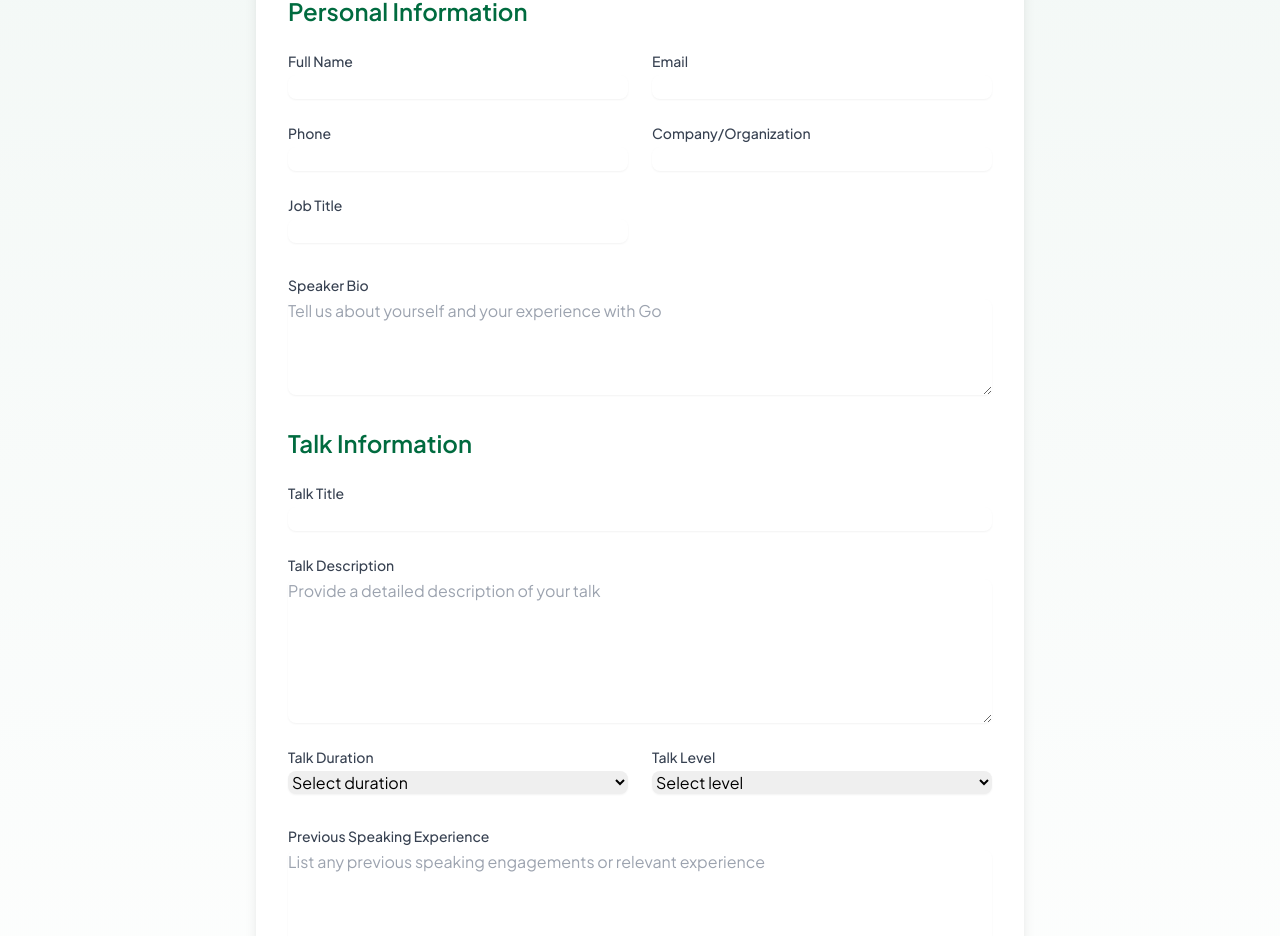
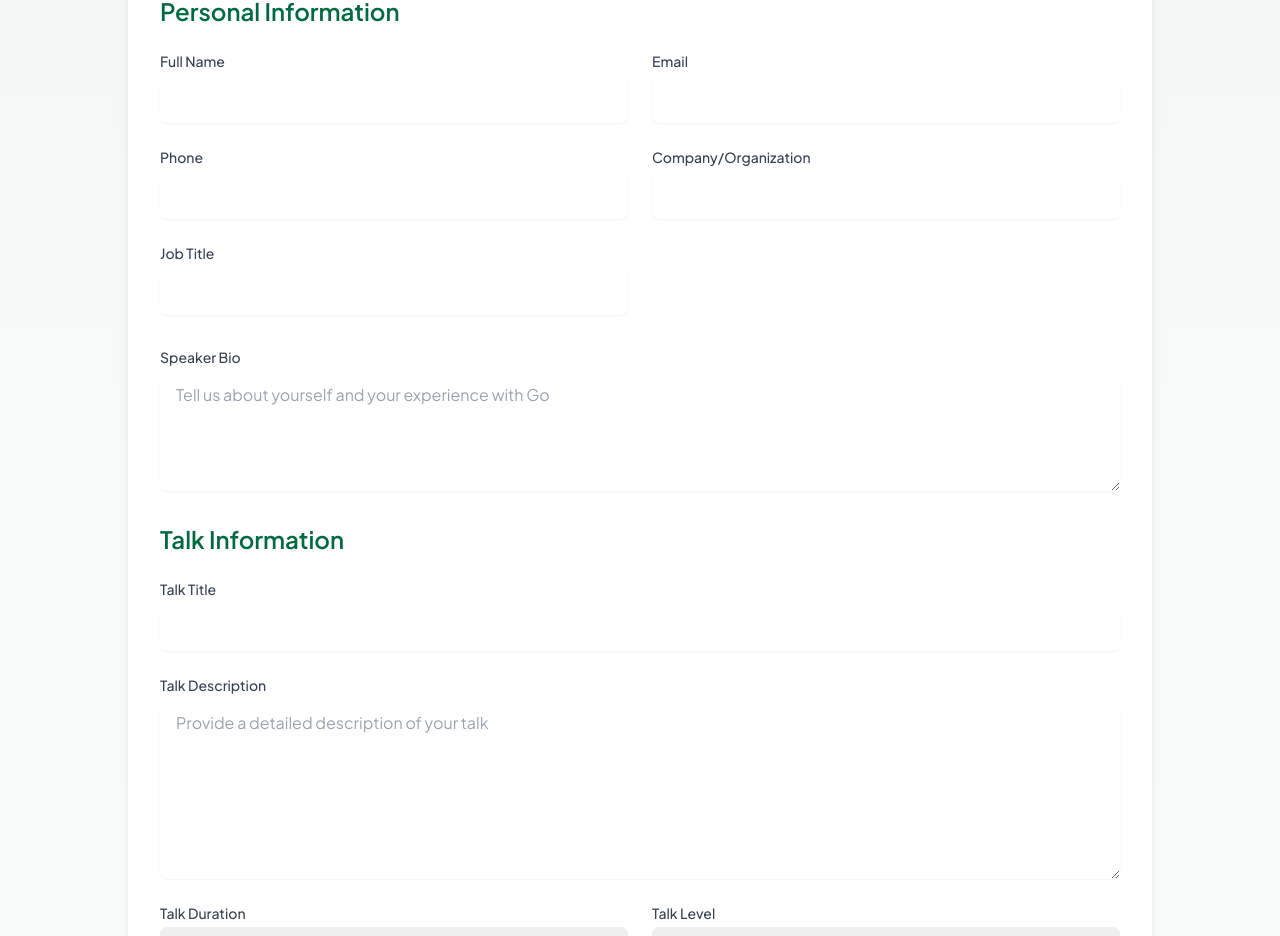
Before and after one commit to gophercon-africa/website, a Next.js app: page /cfp in a window 1280 px wide. Shown: the part 269-1205 px from the top of the page. Built offline with nearby package versions, Linux system fonts and the light colour scheme.

Commit message:
Improve CFP form

```diff
--- a/src/components/call-for-speakers/CallForSpeakersForm.tsx
+++ b/src/components/call-for-speakers/CallForSpeakersForm.tsx
@@ -33,7 +33,7 @@ export default function CallForSpeakersForm() {
     <div className={`min-h-screen bg-white ${plusJakartaSans.variable} font-sans`}>
       <div className="bg-gradient-to-b from-[#006B3F]/5 to-white mt-12">
         <div className="py-16 px-4 sm:px-6 lg:px-8">
-          <div className="max-w-3xl mx-auto">
+          <div className="max-w-5xl mx-auto">
             <div className="text-center mb-12">
 
               <p className="mt-4 text-lg text-gray-600 max-w-2xl mx-auto">
@@ -58,7 +58,7 @@ export default function CallForSpeakersForm() {
                       required
                       value={formData.fullName}
                       onChange={handleChange}
-                      className="mt-1 block w-full rounded-lg border-gray-300 shadow-sm focus:border-[#006B3F] focus:ring-[#006B3F]"
+                      className="mt-1 block w-full rounded-lg border-gray-300 shadow-sm focus:border-[#006B3F] focus:ring-[#006B3F] h-12 px-4 text-base transition-all duration-200 ease-in-out"
                     />
                   </div>
                   <div>
@@ -72,7 +72,7 @@ export default function CallForSpeakersForm() {
                       required
                       value={formData.email}
                       onChange={handleChange}
-                      className="mt-1 block w-full rounded-lg border-gray-300 shadow-sm focus:border-[#006B3F] focus:ring-[#006B3F]"
+                      className="mt-1 block w-full rounded-lg border-gray-300 shadow-sm focus:border-[#006B3F] focus:ring-[#006B3F] h-12 px-4 text-base transition-all duration-200 ease-in-out"
                     />
                   </div>
                   <div>
@@ -85,7 +85,7 @@ export default function CallForSpeakersForm() {
                       id="phone"
                       value={formData.phone}
                       onChange={handleChange}
-                      className="mt-1 block w-full rounded-lg border-gray-300 shadow-sm focus:border-[#006B3F] focus:ring-[#006B3F]"
+                      className="mt-1 block w-full rounded-lg border-gray-300 shadow-sm focus:border-[#006B3F] focus:ring-[#006B3F] h-12 px-4 text-base transition-all duration-200 ease-in-out"
                     />
                   </div>
                   <div>
@@ -98,7 +98,7 @@ export default function CallForSpeakersForm() {
                       id="company"
                       value={formData.company}
                       onChange={handleChange}
-                      className="mt-1 block w-full rounded-lg border-gray-300 shadow-sm focus:border-[#006B3F] focus:ring-[#006B3F]"
+                      className="mt-1 block w-full rounded-lg border-gray-300 shadow-sm focus:border-[#006B3F] focus:ring-[#006B3F] h-12 px-4 text-base transition-all duration-200 ease-in-out"
                     />
                   </div>
                   <div>
@@ -111,7 +111,7 @@ export default function CallForSpeakersForm() {
                       id="title"
                       value={formData.title}
                       onChange={handleChange}
-                      className="mt-1 block w-full rounded-lg border-gray-300 shadow-sm focus:border-[#006B3F] focus:ring-[#006B3F]"
+                      className="mt-1 block w-full rounded-lg border-gray-300 shadow-sm focus:border-[#006B3F] focus:ring-[#006B3F] h-12 px-4 text-base transition-all duration-200 ease-in-out"
                     />
                   </div>
                 </div>
@@ -129,7 +129,7 @@ export default function CallForSpeakersForm() {
                   required
                   value={formData.bio}
                   onChange={handleChange}
-                  className="mt-1 block w-full rounded-lg border-gray-300 shadow-sm focus:border-[#006B3F] focus:ring-[#006B3F]"
+                  className="mt-1 block w-full rounded-lg border-gray-300 shadow-sm focus:border-[#006B3F] focus:ring-[#006B3F] px-4 py-3 text-base transition-all duration-200 ease-in-out min-h-[120px]"
                   placeholder="Tell us about yourself and your experience with Go"
                 />
               </div>
@@ -148,7 +148,7 @@ export default function CallForSpeakersForm() {
                     required
                     value={formData.talkTitle}
                     onChange={handleChange}
-                    className="mt-1 block w-full rounded-lg border-gray-300 shadow-sm focus:border-[#006B3F] focus:ring-[#006B3F]"
+                    className="mt-1 block w-full rounded-lg border-gray-300 shadow-sm focus:border-[#006B3F] focus:ring-[#006B3F] h-12 px-4 text-base transition-all duration-200 ease-in-out"
                   />
                 </div>
                 <div>
@@ -162,7 +162,7 @@ export default function CallForSpeakersForm() {
                     required
                     value={formData.talkDescription}
                     onChange={handleChange}
-                    className="mt-1 block w-full rounded-lg border-gray-300 shadow-sm focus:border-[#006B3F] focus:ring-[#006B3F]"
+                    className="mt-1 block w-full rounded-lg border-gray-300 shadow-sm focus:border-[#006B3F] focus:ring-[#006B3F] px-4 py-3 text-base transition-all duration-200 ease-in-out min-h-[180px]"
                     placeholder="Provide a detailed description of your talk"
                   />
                 </div>
@@ -177,7 +177,7 @@ export default function CallForSpeakersForm() {
                       required
                       value={formData.talkDuration}
                       onChange={handleChange}
-                      className="mt-1 block w-full rounded-lg border-gray-300 shadow-sm focus:border-[#006B3F] focus:ring-[#006B3F]"
+                      className="mt-1 block w-full rounded-lg border-gray-300 shadow-sm focus:border-[#006B3F] focus:ring-[#006B3F] h-12 px-4 text-base transition-all duration-200 ease-in-out"
                     >
                       <option value="">Select duration</option>
                       <option value="30">30 minutes</option>
@@ -195,7 +195,7 @@ export default function CallForSpeakersForm() {
                       required
                       value={formData.talkLevel}
                       onChange={handleChange}
-                      className="mt-1 block w-full rounded-lg border-gray-300 shadow-sm focus:border-[#006B3F] focus:ring-[#006B3F]"
+                      className="mt-1 block w-full rounded-lg border-gray-300 shadow-sm focus:border-[#006B3F] focus:ring-[#006B3F] h-12 px-4 text-base transition-all duration-200 ease-in-out"
                     >
                       <option value="">Select level</option>
                       <option value="beginner">Beginner</option>
@@ -217,7 +217,7 @@ export default function CallForSpeakersForm() {
                   rows={4}
                   value={formData.previousSpeakingExperience}
                   onChange={handleChange}
-                  className="mt-1 block w-full rounded-lg border-gray-300 shadow-sm focus:border-[#006B3F] focus:ring-[#006B3F]"
+                  className="mt-1 block w-full rounded-lg border-gray-300 shadow-sm focus:border-[#006B3F] focus:ring-[#006B3F] px-4 py-3 text-base transition-all duration-200 ease-in-out min-h-[120px]"
                   placeholder="List any previous speaking engagements or relevant experience"
                 />
               </div>
@@ -233,7 +233,7 @@ export default function CallForSpeakersForm() {
                   rows={4}
                   value={formData.additionalNotes}
                   onChange={handleChange}
-                  className="mt-1 block w-full rounded-lg border-gray-300 shadow-sm focus:border-[#006B3F] focus:ring-[#006B3F]"
+                  className="mt-1 block w-full rounded-lg border-gray-300 shadow-sm focus:border-[#006B3F] focus:ring-[#006B3F] px-4 py-3 text-base transition-all duration-200 ease-in-out min-h-[120px]"
                   placeholder="Any additional information you'd like to share"
                 />
               </div>
```
